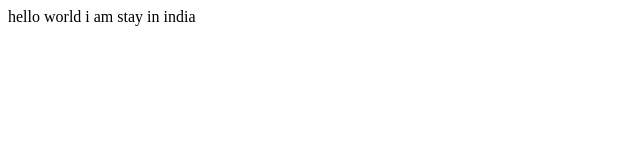
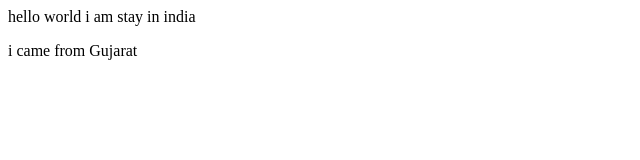
Before and after one commit to Siddharth-Rathwa/localrepo, a plain HTML site: page index.html in a window 1280 px wide. Shown: the whole page, without its empty margins (0-640 px from the left). Drawn offline with Linux system fonts and the light colour scheme.

Commit message:
add a new line

```diff
--- a/index.html
+++ b/index.html
@@ -1 +1,2 @@
 <p>hello world i am stay in india</p>
+<p>i came from Gujarat</p>
```
